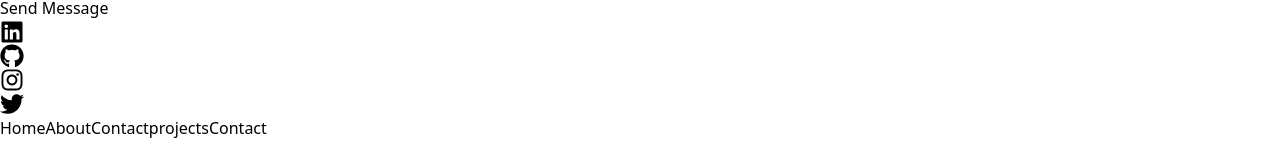
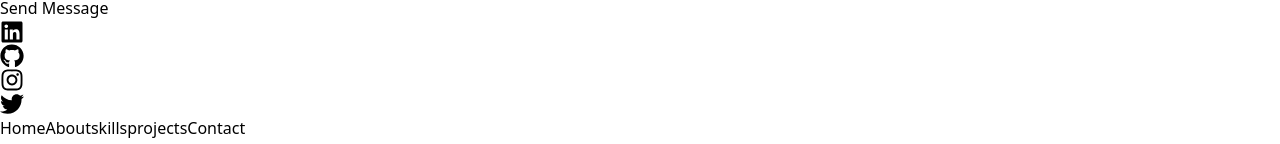
Before and after one commit to yaasir65/my-Portfolio, a React (Vite) app: page / in a window 1280 px wide. Shown: the part 8660-8804 px from the top of the page. Built offline with nearby package versions, Linux system fonts and the light colour scheme.

Commit message:
waxan baan ka badalu

```diff
--- a/src/components/Footer.jsx
+++ b/src/components/Footer.jsx
@@ -35,19 +35,19 @@ import { FaLinkedin, FaGithub, FaInstagram, FaTwitter } from 'react-icons/fa';
       {/* Links Section */}
       <div className="flex justify-center space-x-6 mb-4">
 
-        <a href="about" className="hover:text-orange-500 transition duration-300">
+        <a href="#" className="hover:text-orange-500 transition duration-300">
          Home
         </a>
-        <a href="#" className="hover:text-orange-500 transition duration-300">
+        <a href="#about" className="hover:text-orange-500 transition duration-300">
           About
         </a>
-        <a href="#" className="hover:text-orange-500 transition duration-300">
-          Contact
+        <a href="#skills" className="hover:text-orange-500 transition duration-300">
+        skills
         </a>
-        <a href="#" className="hover:text-orange-500 transition duration-300">
+        <a href="#projects" className="hover:text-orange-500 transition duration-300">
           projects
         </a>
-        <a href="#" className="hover:text-orange-500 transition duration-300">
+        <a href="#contact" className="hover:text-orange-500 transition duration-300">
           Contact
         </a>
       </div>
--- a/src/components/Header.jsx
+++ b/src/components/Header.jsx
@@ -73,6 +73,7 @@ function Header() {
   ];;
 
   return (
+    <div>
     <div>
       {/* Home Section */}
 
@@ -316,6 +317,7 @@ function Header() {
       </section>
       <Footer/>
     </div>
+    </div>
   );
 }
 
```
